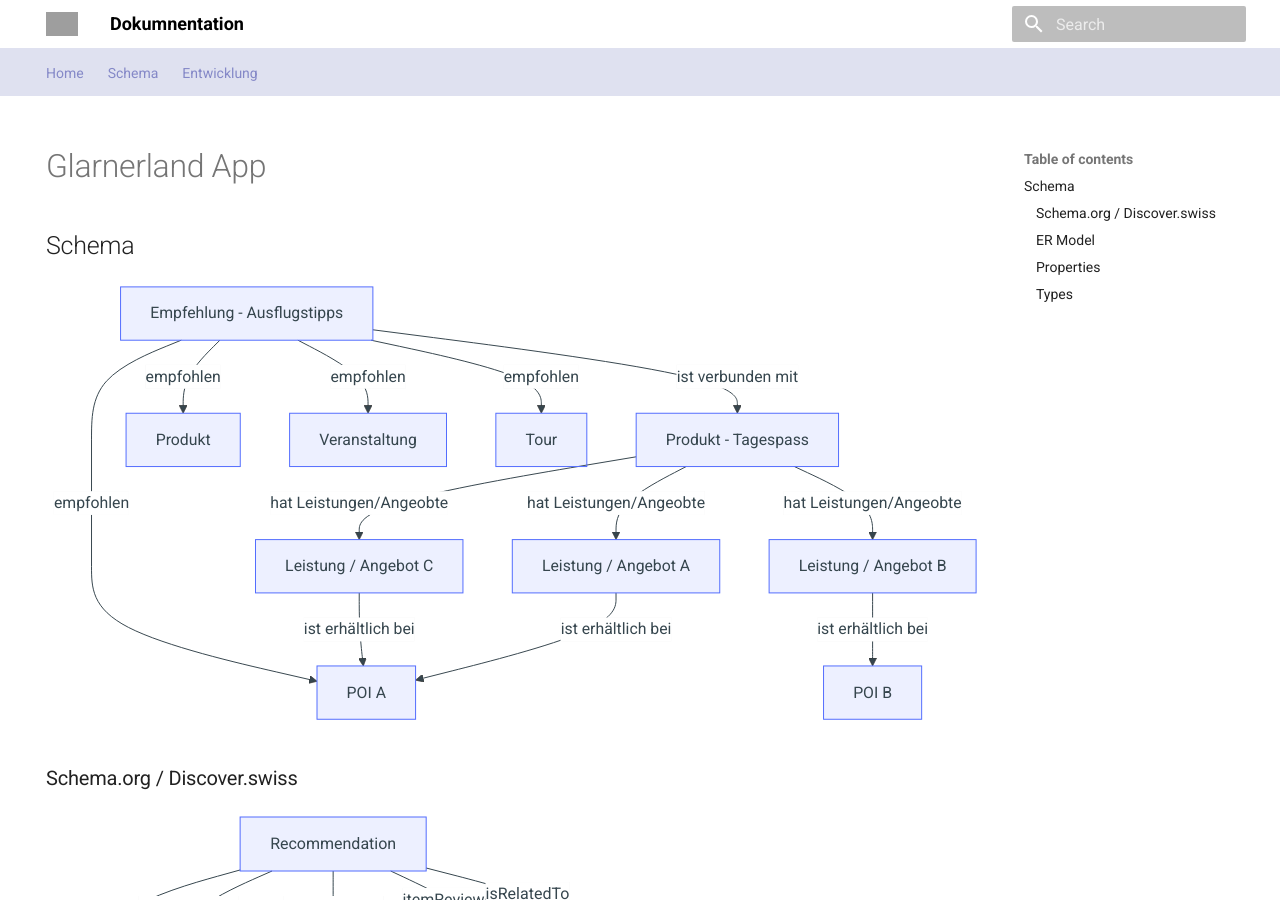
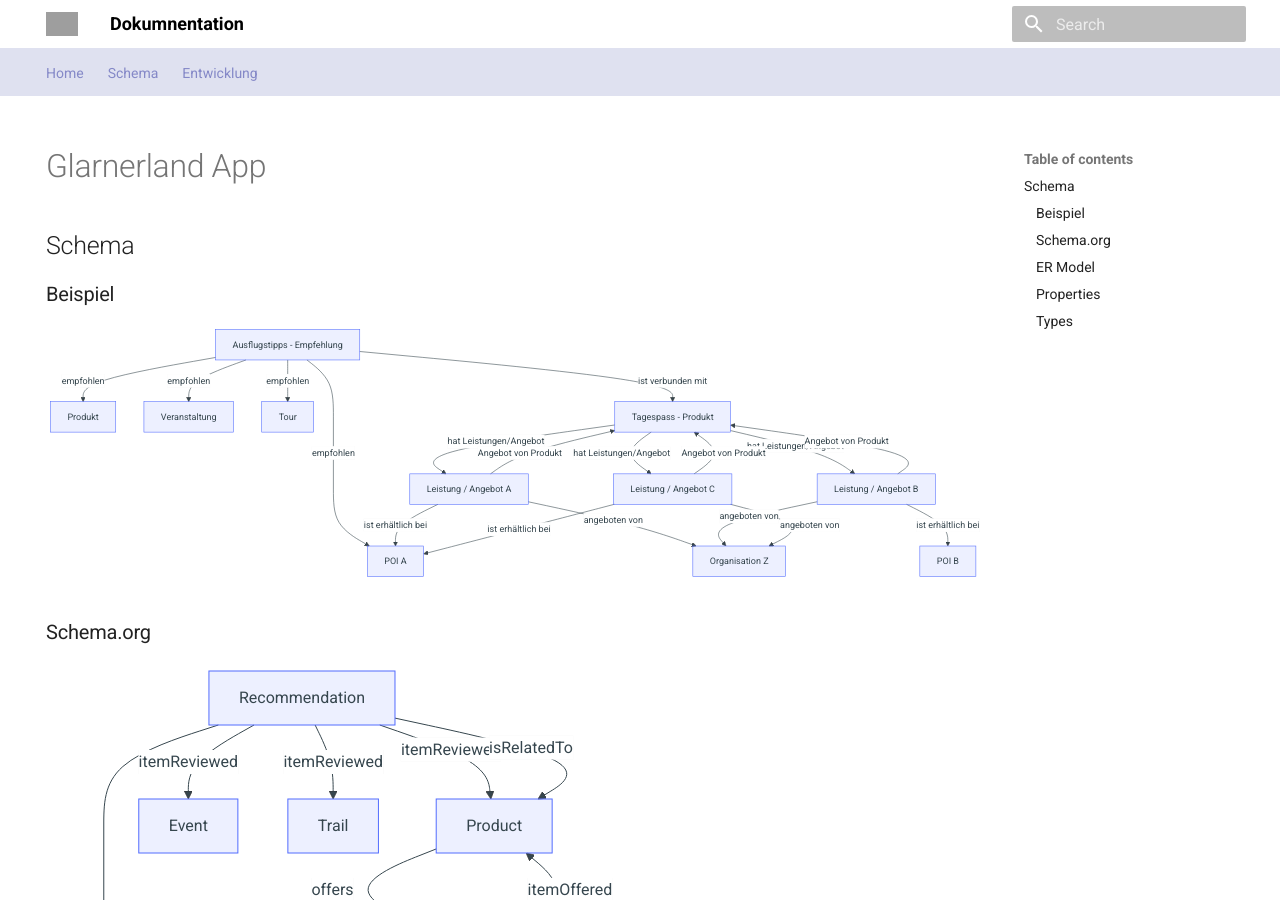
Before and after one commit to tsolenthaler/docs.contentdesk.io, an MkDocs documentation site: the page built from docs/dev/projects/glarnerlandApp.md, in a window 1280 px wide and 900 px high. Built offline with MkDocs 1.6.1 and Material for MkDocs 9.7.7, drawn with Linux system fonts in a browser that asks for light colours; some of the changed lines change nothing that is shown; some of the changed text lies outside the part shown; grey boxes are pictures that could not be loaded.

Commit message:
Refactor schema and update relationships in glarnerlandApp.md

````diff
--- a/docs/dev/projects/glarnerlandApp.md
+++ b/docs/dev/projects/glarnerlandApp.md
@@ -9,12 +9,21 @@
 
 ## Schema
 
+### Beispiel
+
 ``` mermaid
 graph TD
-    Tagespass[Produkt - Tagespass]
-    Tagespass -->|hat Leistungen/Angeobte|OfferA
-    Tagespass -->|hat Leistungen/Angeobte|OfferB
-    Tagespass -->|hat Leistungen/Angeobte|OfferC
+
+    Recommendation[Ausflugstipps - Empfehlung] -->|empfohlen|PlaceA
+    Recommendation -->|empfohlen|Product[Produkt]
+    Recommendation-->|empfohlen|Event[Veranstaltung]
+    Recommendation -->|empfohlen|Tour
+    Recommendation -->|ist verbunden mit|Tagespass
+
+    Tagespass[Tagespass - Produkt]
+    Tagespass -->|hat Leistungen/Angebot|OfferA
+    Tagespass -->|hat Leistungen/Angebot|OfferB
+    Tagespass -->|hat Leistungen/Angebot|OfferC
     OfferA[Leistung / Angebot A]
     OfferA -->|ist erhältlich bei|PlaceA[POI A]
     OfferB[Leistung / Angebot B]
@@ -22,15 +31,19 @@
     OfferC[Leistung / Angebot C]
     OfferC -->|ist erhältlich bei|PlaceA
 
-    Recommendation[Empfehlung - Ausflugstipps] -->|empfohlen|PlaceA
-    Recommendation[Empfehlung - Ausflugstipps] -->|empfohlen|Product[Produkt]
-    Recommendation[Empfehlung - Ausflugstipps] -->|empfohlen|Event[Veranstaltung]
-    Recommendation[Empfehlung - Ausflugstipps] -->|empfohlen|Tour
-    Recommendation -->|ist verbunden mit|Tagespass
+    OfferA-->|angeboten von|OrganisationA[Organisation X]
+    OfferB-->|angeboten von|OrganisationA[Organisation Y]
+    OfferC-->|angeboten von|OrganisationA[Organisation Z]
+
+    OfferA -->|Angebot von Produkt| Tagespass
+    OfferB -->|Angebot von Produkt| Tagespass
+    OfferC -->|Angebot von Produkt| Tagespass
+
+
 
 ```
 
-### Schema.org / Discover.swiss
+### Schema.org
 ``` mermaid
 graph TD
     Recommendation -->|itemReviewed|Place
@@ -39,7 +52,11 @@
     Recommendation -->|itemReviewed|Trail
     Recommendation -->|isRelatedTo|Product
     Product-->|offers|Offer
+    Offer-->|itemOffered|Product
     Offer-->|availableAtOrFrom|Place
+    Offer-->|offeredBy|Organization
+    Organization-->|areaServed|Place
+    Organization-->|makesOffer|Offer
 ```
 
 [Docs Discover.swiss ](https://docs.discover.swiss/dev/concepts/reviews-and-recommendations/)
@@ -82,6 +99,10 @@
     EVENT{
         array channel
     }
+
+    TRAIL{
+        array channel
+    }
 ```
 
 ### Properties
@@ -95,6 +116,8 @@
 * [validThrough]
 * [offeredBy] ?
 * [makesOffer] ?
+* [areaServed] ?
+* [itemOffered] ?
 
 [availableAtOrFrom]: ../../schema/availableAtOrFrom.md
 [itemReviewed]: ../../schema/itemReviewed.md
````
